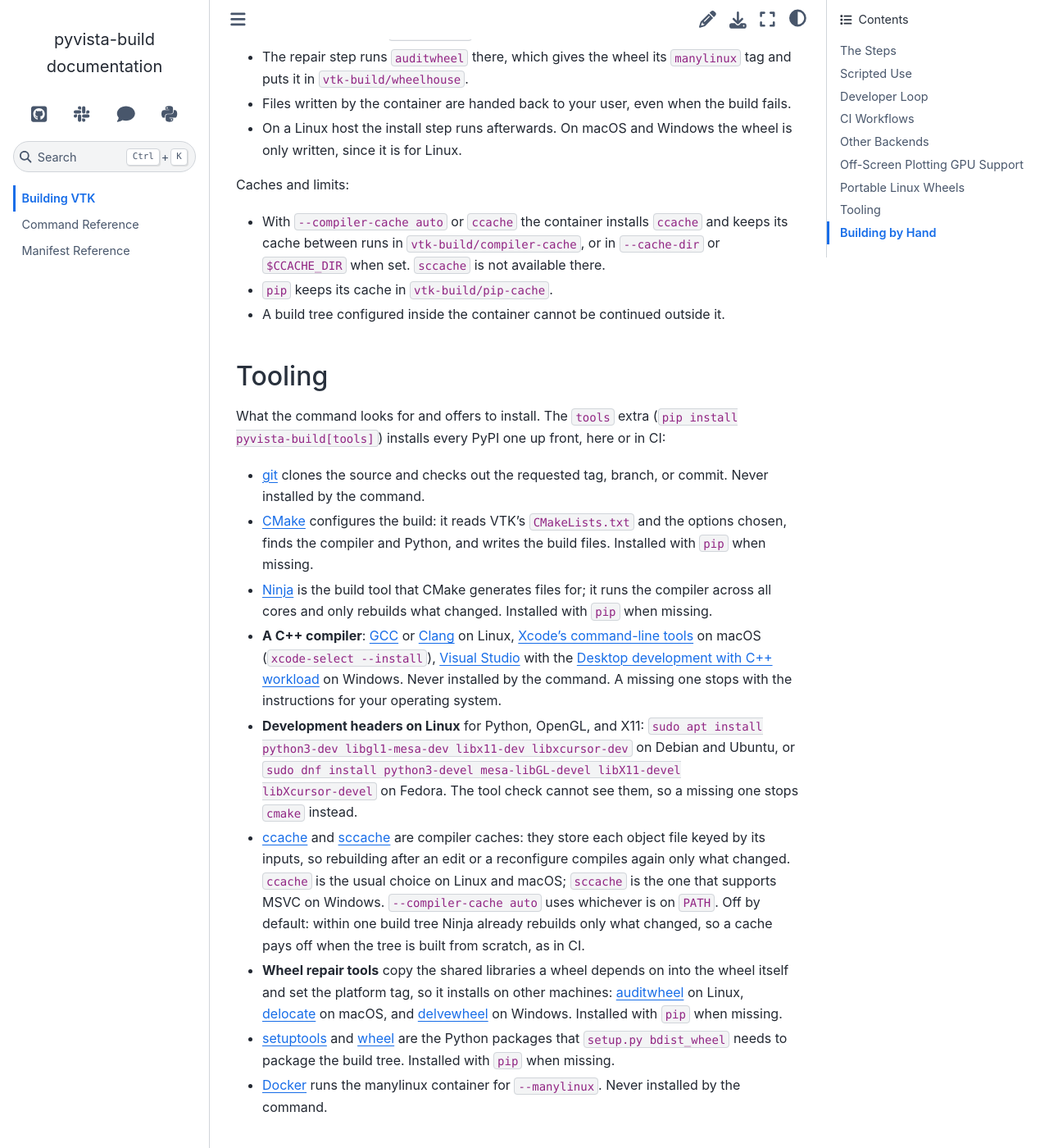
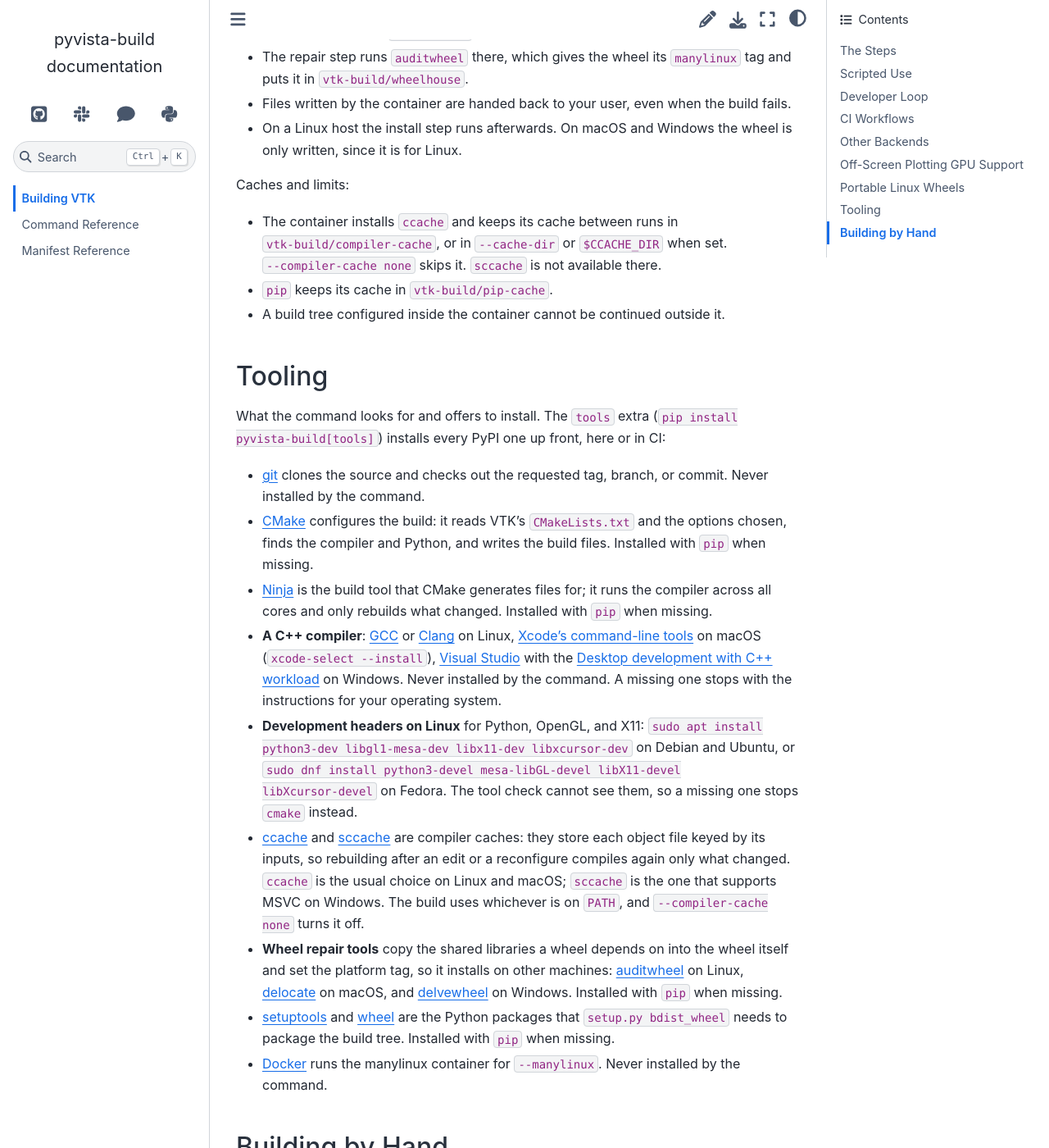
Before and after one commit to pyvista/pyvista-build, a Sphinx documentation site: the page built from doc/building.rst, in a window 1280 px wide and 1400 px high, scrolled down 7644 px. Shown: the whole window at 82% size. Built offline with Sphinx 7.4.7 and the Sphinx Book theme 1.1.4, drawn with Linux system fonts in a browser that asks for light colours; some of the changed text lies outside the part shown.

Commit message:
Use a compiler cache by default when one is on PATH (#20)
### Overview

- `--compiler-cache` defaults to `auto`: `ccache` or `sccache` is used
when one is on `PATH`, and `--compiler-cache none` builds without one.
`--cache-dir` on its own now works.
- The docs and this repository's build workflow drop the explicit
`--compiler-cache auto`.

🤖 Generated with [Claude Code](https://claude.com/claude-code) (Claude
Fable 5.1)

```diff
--- a/doc/building.rst
+++ b/doc/building.rst
@@ -57,8 +57,8 @@ Ensure the tools the build needs are available.
   ``--yes`` the command stops instead of installing.
 - A missing compiler stops with instructions for your operating system. On
   Windows, Visual Studio's build environment is imported automatically.
-- ``--compiler-cache auto`` adds a compiler cache (``ccache`` or ``sccache``)
-  when one is on ``PATH``.
+- A compiler cache (``ccache`` or ``sccache``) is used when one is on
+  ``PATH``. ``--compiler-cache none`` builds without one.
 - When the cloned source asks for other ``cmake`` or ``ninja`` versions than
   the ones checked, as on a first ``cvista`` build, those are checked again
   after step 2.
@@ -211,8 +211,8 @@ it short: a warm cache turns a build of hours into minutes.
 - Pass ``--yes`` and ``--verbose``, as in `Scripted Use`_.
 - ``pip install pyvista-build[tools]`` installs every tool the build gets
   from PyPI up front, so the tools step has nothing left to install.
-- ``--compiler-cache auto`` uses ``ccache`` or ``sccache``, whichever is on
-  ``PATH``. Install ``ccache`` on Linux and macOS (``apt-get install ccache``,
+- The build uses ``ccache`` or ``sccache``, whichever is on ``PATH``.
+  Install ``ccache`` on Linux and macOS (``apt-get install ccache``,
   ``brew install ccache``) and set up ``sccache`` on Windows, where MSVC
   needs it (`mozilla-actions/sccache-action
   <https://github.com/mozilla-actions/sccache-action>`_).
@@ -242,7 +242,7 @@ it short: a warm cache turns a build of hours into minutes.
 
 .. code-block:: bash
 
-    pyvista-build vtk --yes --verbose --compiler-cache auto --cache-dir compiler-cache
+    pyvista-build vtk --yes --verbose --cache-dir compiler-cache
 
 `This repository's own workflow
 <https://github.com/pyvista/pyvista-build/blob/main/.github/workflows/build-vtk.yml>`_
@@ -343,10 +343,9 @@ What happens:
 
 Caches and limits:
 
-- With ``--compiler-cache auto`` or ``ccache`` the container installs
-  ``ccache`` and keeps its cache between runs in ``vtk-build/compiler-cache``,
-  or in ``--cache-dir`` or ``$CCACHE_DIR`` when set. ``sccache`` is not
-  available there.
+- The container installs ``ccache`` and keeps its cache between runs in
+  ``vtk-build/compiler-cache``, or in ``--cache-dir`` or ``$CCACHE_DIR`` when
+  set. ``--compiler-cache none`` skips it. ``sccache`` is not available there.
 - ``pip`` keeps its cache in ``vtk-build/pip-cache``.
 - A build tree configured inside the container cannot be continued outside
   it.
@@ -386,10 +385,8 @@ here or in CI:
   each object file keyed by its inputs, so rebuilding after an edit or a
   reconfigure compiles again only what changed. ``ccache`` is the usual
   choice on Linux and macOS; ``sccache`` is the one that supports MSVC
-  on Windows. ``--compiler-cache auto`` uses whichever is on ``PATH``.
-  Off by default: within one build tree Ninja already rebuilds only what
-  changed, so a cache pays off when the tree is built from scratch, as in
-  CI.
+  on Windows. The build uses whichever is on ``PATH``, and
+  ``--compiler-cache none`` turns it off.
 - **Wheel repair tools** copy the shared libraries a wheel depends on
   into the wheel itself and set the platform tag, so it installs on
   other machines: `auditwheel
```
Also changed, not shown: 5 other files.
